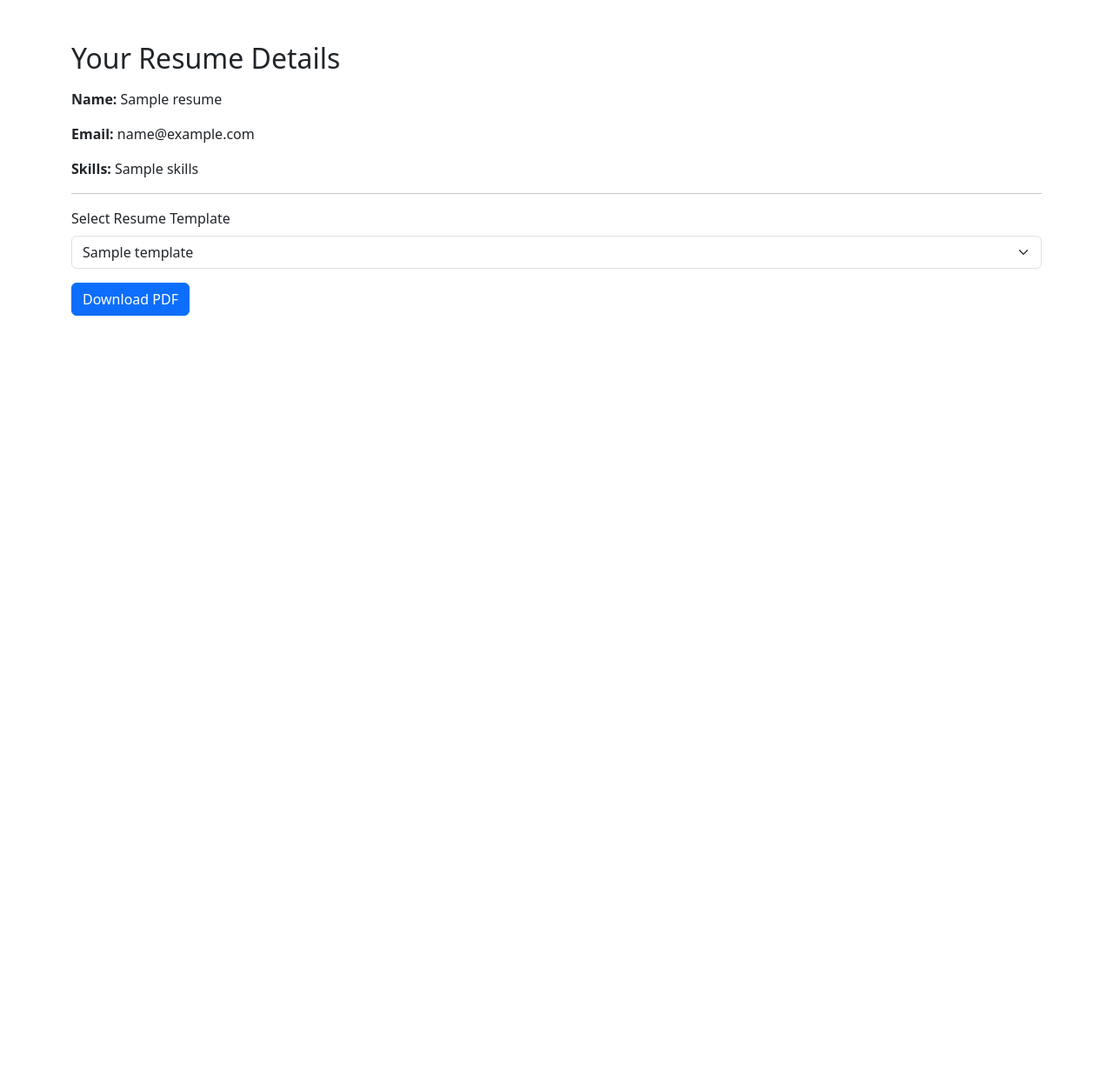
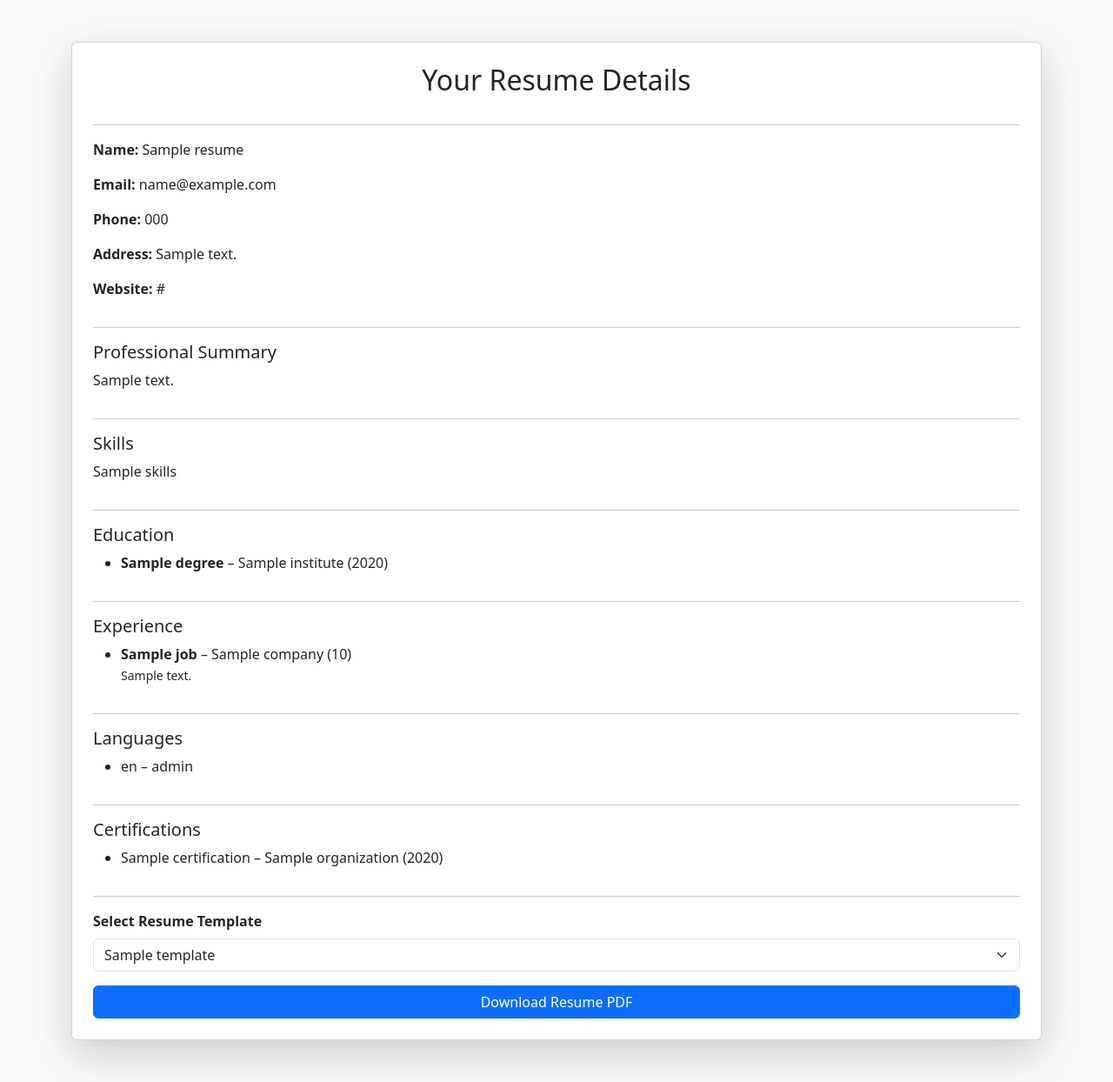
Before and after one commit to UrvashiMakwana007/resume_generator, a Flask app: template templates/user/download.html in a window 1280 px wide. Shown: the whole page at 87% size. Before the commit the page ends 363 px from the top, so only its background shows below. Run offline with Flask 3, Linux system fonts and the light colour scheme; the template is opened without the code that fills it: most values are stand-ins (such as "Sample title", 1, 10 or a date in 2020); some libraries are stand-ins or nearby versions.

Commit message:
Resume Generator

```diff
--- a/App.py
+++ b/App.py
@@ -6,6 +6,7 @@ from flask import (
 import mysql.connector
 import pdfkit
 import os
+import json
 from config import DB_CONFIG, SECRET_KEY
 
 app = Flask(__name__)
@@ -30,19 +31,89 @@ def get_db():
 @app.route('/', methods=['GET', 'POST'])
 def resume_form():
     if request.method == 'POST':
+
+        # ---------- Basic Info ----------
         name = request.form.get('name')
         email = request.form.get('email')
         phone = request.form.get('phone')
+        address = request.form.get('address')
+        website = request.form.get('website')
+        summary = request.form.get('summary')
         skills = request.form.get('skills')
-        education = request.form.get('education')
-        experience = request.form.get('experience')
 
+        # ---------- Education ----------
+        edu_degrees = request.form.getlist('edu_degree[]')
+        edu_institutes = request.form.getlist('edu_institute[]')
+        edu_years = request.form.getlist('edu_year[]')
+
+        education = []
+        for d, i, y in zip(edu_degrees, edu_institutes, edu_years):
+            if d or i or y:
+                education.append({
+                    "degree": d,
+                    "institute": i,
+                    "year": y
+                })
+
+        # ---------- Experience ----------
+        exp_jobs = request.form.getlist('exp_job[]')
+        exp_companies = request.form.getlist('exp_company[]')
+        exp_durations = request.form.getlist('exp_duration[]')
+        exp_descs = request.form.getlist('exp_desc[]')
+
+        experience = []
+        for j, c, du, de in zip(exp_jobs, exp_companies, exp_durations, exp_descs):
+            if j or c:
+                experience.append({
+                    "job": j,
+                    "company": c,
+                    "duration": du,
+                    "description": de
+                })
+
+        # ---------- Languages ----------
+        lang_names = request.form.getlist('lang_name[]')
+        lang_levels = request.form.getlist('lang_level[]')
+
+        languages = []
+        for n, l in zip(lang_names, lang_levels):
+            if n:
+                languages.append({
+                    "language": n,
+                    "level": l
+                })
+
+        # ---------- Certifications ----------
+        cert_names = request.form.getlist('cert_name[]')
+        cert_orgs = request.form.getlist('cert_org[]')
+        cert_years = request.form.getlist('cert_year[]')
+
+        certifications = []
+        for n, o, y in zip(cert_names, cert_orgs, cert_years):
+            if n:
+                certifications.append({
+                    "name": n,
+                    "organization": o,
+                    "year": y
+                })
+
+        # ---------- Save to DB ----------
         con = get_db()
         cur = con.cursor()
+
         cur.execute("""
-            INSERT INTO resumes (name, email, phone, skills, education, experience)
-            VALUES (%s, %s, %s, %s, %s, %s)
-        """, (name, email, phone, skills, education, experience))
+            INSERT INTO resumes
+            (name, email, phone, address, website, summary, skills,
+             education, experience, languages, certifications)
+            VALUES (%s, %s, %s, %s, %s, %s, %s, %s, %s, %s, %s)
+        """, (
+            name, email, phone, address, website, summary, skills,
+            json.dumps(education),
+            json.dumps(experience),
+            json.dumps(languages),
+            json.dumps(certifications)
+        ))
+
         con.commit()
         resume_id = cur.lastrowid
         cur.close()
@@ -51,31 +122,47 @@ def resume_form():
         return redirect(f'/download/{resume_id}')
 
     return render_template('user/resume_form.html')
-
 # -----------------------------
 # Download Page
 # -----------------------------
 @app.route('/download/<int:id>')
 def download(id):
     con = get_db()
-    cur = con.cursor()
-    cur.execute(
-        "SELECT name, email, skills FROM resumes WHERE id=%s",
-        (id,)
-    )
-    row = cur.fetchone()
+    cur = con.cursor(dictionary=True)
+
+    cur.execute("""
+        SELECT
+            id,
+            name,
+            email,
+            phone,
+            address,
+            website,
+            summary,
+            skills,
+            education,
+            experience,
+            languages,
+            certifications
+        FROM resumes
+        WHERE id = %s
+    """, (id,))
+
+    resume = cur.fetchone()
+
     cur.close()
     con.close()
 
-    if not row:
+    if not resume:
         return "Resume not found", 404
 
-    resume = {
-        "name": row[0],
-        "email": row[1],
-        "skills": row[2]
-    }
+    # ---------- Convert JSON fields ----------
+    resume['education'] = json.loads(resume['education']) if resume['education'] else []
+    resume['experience'] = json.loads(resume['experience']) if resume['experience'] else []
+    resume['languages'] = json.loads(resume['languages']) if resume['languages'] else []
+    resume['certifications'] = json.loads(resume['certifications']) if resume['certifications'] else []
 
+    # ---------- Get template list ----------
     templates = os.listdir("static/templates_files")
 
     return render_template(
@@ -88,8 +175,12 @@ def download(id):
 # -----------------------------
 # User PDF Download
 # -----------------------------
+
 @app.route('/download-pdf/<int:id>')
 def download_pdf(id):
+    # ---------------------------
+    # 1️⃣ Get selected template
+    # ---------------------------
     template_file = request.args.get('template')
 
     if not template_file:
@@ -103,31 +194,73 @@ def download_pdf(id):
     if not os.path.exists(template_path):
         return "Template not found", 404
 
+    # ---------------------------
+    # 2️⃣ Fetch resume from DB
+    # ---------------------------
     con = get_db()
-    cur = con.cursor()
-    cur.execute(
-        "SELECT name, email, skills FROM resumes WHERE id=%s",
-        (id,)
-    )
-    row = cur.fetchone()
+    cur = con.cursor(dictionary=True)
+
+    cur.execute("""
+        SELECT
+            name,
+            email,
+            phone,
+            address,
+            website,
+            summary,
+            skills,
+            education,
+            experience,
+            languages,
+            certifications
+        FROM resumes
+        WHERE id = %s
+    """, (id,))
+
+    resume = cur.fetchone()
     cur.close()
     con.close()
 
-    if not row:
+    if not resume:
         return "Resume not found", 404
 
-    resume = dict(zip(['name', 'email', 'skills'], row))
+    # ---------------------------
+    # 3️⃣ Convert JSON fields
+    # ---------------------------
+    resume['education'] = json.loads(resume['education']) if resume['education'] else []
+    resume['experience'] = json.loads(resume['experience']) if resume['experience'] else []
+    resume['languages'] = json.loads(resume['languages']) if resume['languages'] else []
+    resume['certifications'] = json.loads(resume['certifications']) if resume['certifications'] else []
 
+    # ---------------------------
+    # 4️⃣ Load & render template
+    # ---------------------------
     with open(template_path, encoding="utf-8") as f:
-        html = f.read()
+        html_template = f.read()
 
-    rendered_html = render_template_string(html, **resume)
+    rendered_html = render_template_string(
+        html_template,
+        resume=resume
+    )
 
-    pdf = pdfkit.from_string(rendered_html, False, configuration=PDF_CONFIG)
+    # ---------------------------
+    # 5️⃣ Generate PDF
+    # ---------------------------
+    pdf = pdfkit.from_string(
+        rendered_html,
+        False,
+        configuration=PDF_CONFIG
+    )
 
+    # ---------------------------
+    # 6️⃣ Return PDF response
+    # ---------------------------
     response = make_response(pdf)
     response.headers['Content-Type'] = 'application/pdf'
-    response.headers['Content-Disposition'] = 'attachment; filename=resume.pdf'
+    response.headers['Content-Disposition'] = (
+        f'attachment; filename={resume["name"].replace(" ", "_")}_Resume.pdf'
+    )
+
     return response
 
 # -----------------------------
--- a/templates/user/download.html
+++ b/templates/user/download.html
@@ -5,20 +5,80 @@
     <title>Download Resume</title>
     <link href="https://cdnjs.cloudflare.com/ajax/libs/bootstrap/5.3.2/css/bootstrap.min.css" rel="stylesheet">
 </head>
-<body>
+<body class="bg-light">
 
-<div class="container mt-5">
-    <h2 class="mb-3">Your Resume Details</h2>
+<div class="container mt-5 mb-5">
+    <div class="card shadow-lg p-4">
+        <h2 class="mb-3 text-center">Your Resume Details</h2>
+
+        <hr>
 
         <p><strong>Name:</strong> {{ resume.name }}</p>
         <p><strong>Email:</strong> {{ resume.email }}</p>
-    <p><strong>Skills:</strong> {{ resume.skills }}</p>
+        <p><strong>Phone:</strong> {{ resume.phone }}</p>
+        <p><strong>Address:</strong> {{ resume.address }}</p>
+        <p><strong>Website:</strong> {{ resume.website }}</p>
 
         <hr>
 
+        <h5>Professional Summary</h5>
+        <p>{{ resume.summary }}</p>
+
+        <hr>
+
+        <h5>Skills</h5>
+        <p>{{ resume.skills }}</p>
+
+        <hr>
+
+        <h5>Education</h5>
+        <ul>
+            {% for e in resume.education %}
+                <li>
+                    <strong>{{ e.degree }}</strong> –
+                    {{ e.institute }} ({{ e.year }})
+                </li>
+            {% endfor %}
+        </ul>
+
+        <hr>
+
+        <h5>Experience</h5>
+        <ul>
+            {% for e in resume.experience %}
+                <li>
+                    <strong>{{ e.job }}</strong> – {{ e.company }}
+                    ({{ e.duration }})
+                    <br>
+                    <small>{{ e.description }}</small>
+                </li>
+            {% endfor %}
+        </ul>
+
+        <hr>
+
+        <h5>Languages</h5>
+        <ul>
+            {% for l in resume.languages %}
+                <li>{{ l.language }} – {{ l.level }}</li>
+            {% endfor %}
+        </ul>
+
+        <hr>
+
+        <h5>Certifications</h5>
+        <ul>
+            {% for c in resume.certifications %}
+                <li>{{ c.name }} – {{ c.organization }} ({{ c.year }})</li>
+            {% endfor %}
+        </ul>
+
+        <hr>
+
+        <!-- Download PDF -->
         <form method="get" action="/download-pdf/{{ resume_id }}">
             <div class="mb-3">
-            <label class="form-label">Select Resume Template</label>
+                <label class="form-label fw-bold">Select Resume Template</label>
                 <select name="template" class="form-select" required>
                     {% for t in templates %}
                         <option value="{{ t }}">{{ t }}</option>
@@ -26,10 +86,11 @@
                 </select>
             </div>
 
-        <button class="btn btn-primary">
-            Download PDF
+            <button class="btn btn-primary w-100">
+                Download Resume PDF
             </button>
         </form>
+    </div>
 </div>
 
 </body>
```
Also changed, not shown: static/templates_files/template1.html (+33 -58 lines). Lines whose indentation alone changed are shown as unchanged.
